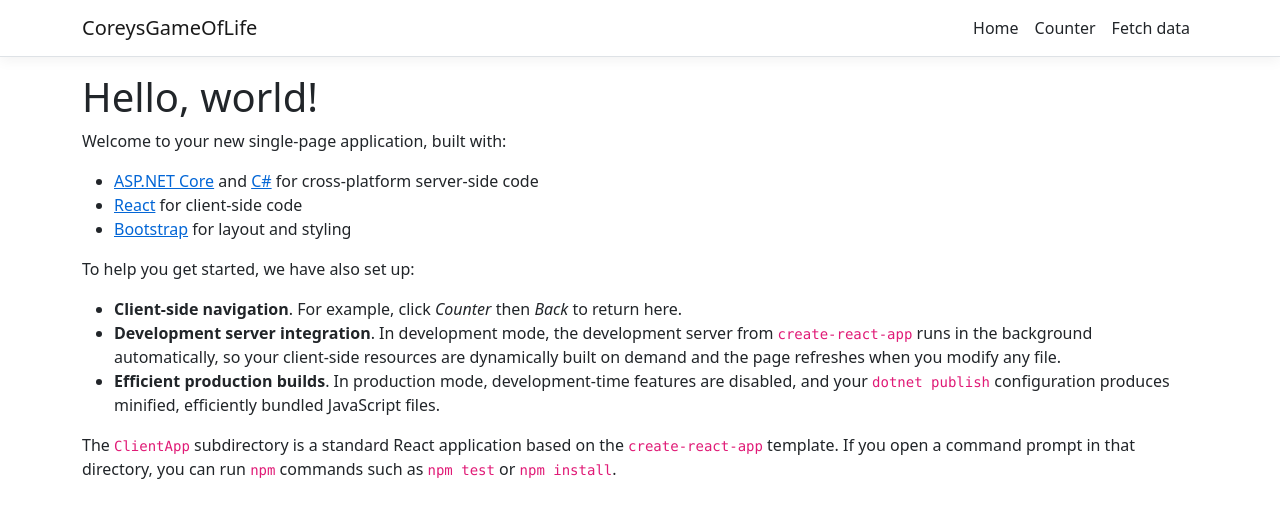
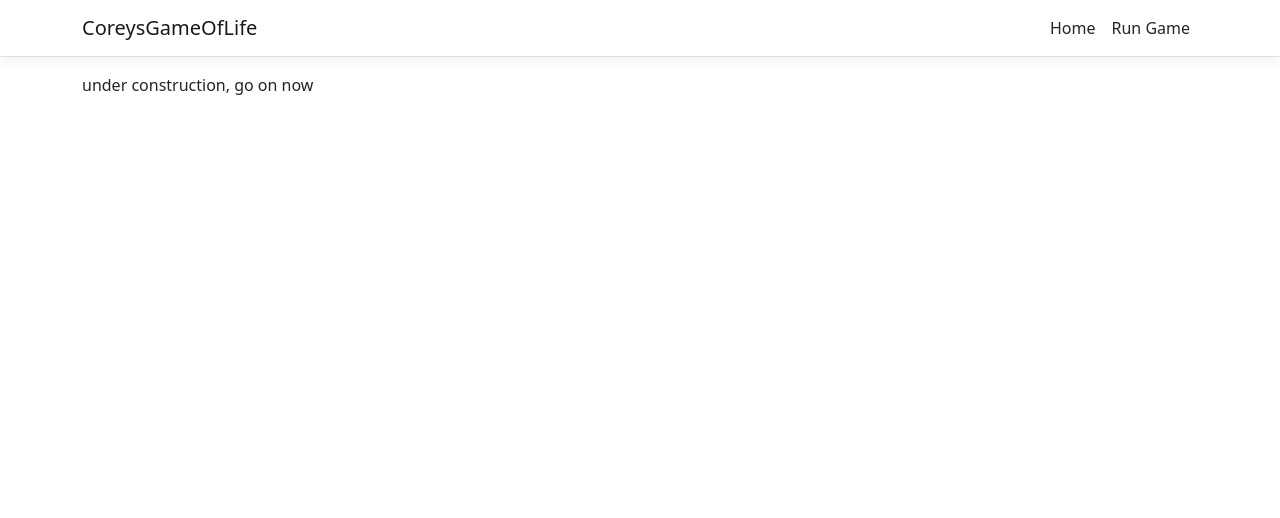
Before and after one commit to CoreyGreene/CoreysGameOfLife, a React (Create React App) app in the folder ClientApp/: page / in a window 1280 px wide. Shown: the top 518 px of the page. Built offline with nearby package versions, Linux system fonts and the light colour scheme.

Commit message:
renaming and commenting out default application stuff

```diff
--- a/ClientApp/src/components/Counter.js
+++ /dev/null
@@ -1,31 +0,0 @@
-import React, { Component } from 'react';
-
-export class Counter extends Component {
-  static displayName = Counter.name;
-
-  constructor(props) {
-    super(props);
-    this.state = { currentCount: 0 };
-    this.incrementCounter = this.incrementCounter.bind(this);
-  }
-
-  incrementCounter() {
-    this.setState({
-      currentCount: this.state.currentCount + 1
-    });
-  }
-
-  render() {
-    return (
-      <div>
-        <h1>Counter</h1>
-
-        <p>This is a simple example of a React component.</p>
-
-        <p aria-live="polite">Current count: <strong>{this.state.currentCount}</strong></p>
-
-        <button className="btn btn-primary" onClick={this.incrementCounter}>Increment</button>
-      </div>
-    );
-  }
-}
--- a/ClientApp/src/components/FetchData.tsx
+++ /dev/null
@@ -1,65 +0,0 @@
-import React from 'react';
-import { useState, useEffect } from 'react';
-
-interface Forecast {
-    date: string;
-    temperatureC: number;
-    temperatureF: number;
-    summary: string;
-}
-
-export default function FetchData() {
-    const [forecasts, setForecasts] = useState<Forecast[]>([]);
-    const [loading, setLoading] = useState<boolean>(true);
-
-    useEffect(() => {
-        async function populateWeatherData() {
-            const response = await fetch('weatherforecast');
-            const data = await response.json();
-            setForecasts(data);
-            setLoading(false);
-        }
-        populateWeatherData();
-    }, []);
-
-    function renderForecastsTable(forecasts: Forecast[]) {
-        return (
-            <table className='table table-striped' aria-labelledby='tableLabel'>
-                <thead>
-                    <tr>
-                        <th>Date</th>
-                        <th>Temp. (C)</th>
-                        <th>Temp. (F)</th>
-                        <th>Summary</th>
-                    </tr>
-                </thead>
-                <tbody>
-                    {forecasts.map((forecast) => (
-                        <tr key={forecast.date}>
-                            <td>{forecast.date}</td>
-                            <td>{forecast.temperatureC}</td>
-                            <td>{forecast.temperatureF}</td>
-                            <td>{forecast.summary}</td>
-                        </tr>
-                    ))}
-                </tbody>
-            </table>
-        );
-    }
-
-    const contents = loading ? (
-        <p>
-            <em>Loading...</em>
-        </p>
-    ) : (
-        renderForecastsTable(forecasts)
-    );
-
-    return (
-        <div>
-            <h1 id='tableLabel'>Weather forecast</h1>
-            <p>This component demonstrates fetching data from the server.</p>
-            {contents}
-        </div>
-    );
-}
--- a/ClientApp/src/components/Home.js
+++ b/ClientApp/src/components/Home.js
@@ -6,21 +6,8 @@ export class Home extends Component {
   render() {
     return (
       <div>
-        <h1>Hello, world!</h1>
-        <p>Welcome to your new single-page application, built with:</p>
-        <ul>
-          <li><a href='https://get.asp.net/'>ASP.NET Core</a> and <a href='https://msdn.microsoft.com/en-us/library/67ef8sbd.aspx'>C#</a> for cross-platform server-side code</li>
-          <li><a href='https://facebook.github.io/react/'>React</a> for client-side code</li>
-          <li><a href='http://getbootstrap.com/'>Bootstrap</a> for layout and styling</li>
-        </ul>
-        <p>To help you get started, we have also set up:</p>
-        <ul>
-          <li><strong>Client-side navigation</strong>. For example, click <em>Counter</em> then <em>Back</em> to return here.</li>
-          <li><strong>Development server integration</strong>. In development mode, the development server from <code>create-react-app</code> runs in the background automatically, so your client-side resources are dynamically built on demand and the page refreshes when you modify any file.</li>
-          <li><strong>Efficient production builds</strong>. In production mode, development-time features are disabled, and your <code>dotnet publish</code> configuration produces minified, efficiently bundled JavaScript files.</li>
-        </ul>
-        <p>The <code>ClientApp</code> subdirectory is a standard React application based on the <code>create-react-app</code> template. If you open a command prompt in that directory, you can run <code>npm</code> commands such as <code>npm test</code> or <code>npm install</code>.</p>
-      </div>
+        under construction, go on now
+     </div>
     );
   }
 }
--- a/ClientApp/src/components/NavMenu.js
+++ b/ClientApp/src/components/NavMenu.js
@@ -33,10 +33,7 @@ export class NavMenu extends Component {
                 <NavLink tag={Link} className="text-dark" to="/">Home</NavLink>
               </NavItem>
               <NavItem>
-                <NavLink tag={Link} className="text-dark" to="/counter">Counter</NavLink>
-              </NavItem>
-              <NavItem>
-                <NavLink tag={Link} className="text-dark" to="/fetch-data">Fetch data</NavLink>
+                <NavLink tag={Link} className="text-dark" to="/RunGame">Run Game</NavLink>
               </NavItem>
             </ul>
           </Collapse>
--- /dev/null
+++ b/ClientApp/src/components/RunGame.tsx
@@ -0,0 +1,67 @@
+import React from 'react';
+import { useState, useEffect } from 'react';
+
+interface Forecast {
+    date: string;
+    temperatureC: number;
+    temperatureF: number;
+    summary: string;
+}
+
+export default function RunGame() {
+    //const [forecasts, setForecasts] = useState<Forecast[]>([]);
+    //const [loading, setLoading] = useState<boolean>(true);
+
+    // useEffect(() => {
+    //     async function populateWeatherData() {
+    //         const response = await fetch('weatherforecast');
+    //         const data = await response.json();
+    //         setForecasts(data);
+    //         setLoading(false);
+    //     }
+    //     populateWeatherData();
+    // }, []);
+
+    // function renderForecastsTable(forecasts: Forecast[]) {
+    //     return (
+    //         <table className='table table-striped' aria-labelledby='tableLabel'>
+    //             <thead>
+    //                 <tr>
+    //                     <th>Date</th>
+    //                     <th>Temp. (C)</th>
+    //                     <th>Temp. (F)</th>
+    //                     <th>Summary</th>
+    //                 </tr>
+    //             </thead>
+    //             <tbody>
+    //                 {forecasts.map((forecast) => (
+    //                     <tr key={forecast.date}>
+    //                         <td>{forecast.date}</td>
+    //                         <td>{forecast.temperatureC}</td>
+    //                         <td>{forecast.temperatureF}</td>
+    //                         <td>{forecast.summary}</td>
+    //                     </tr>
+    //                 ))}
+    //             </tbody>
+    //         </table>
+    //     );
+    // }
+
+    //const contents = loading ? (
+    //    <p>
+    //        <em>Loading...</em>
+    //    </p>
+    //) : (
+    //    renderForecastsTable(forecasts)
+    //);
+
+    return (
+        <div>
+            <h1> step 1, show a grid</h1>
+            <h1> step 2, allows clicks to change tile color</h1>
+            <h1> step 3, save grid and clicks to array</h1>
+            <h1> step 4, send array to backend for "logic"</h1>
+            <h1> step 5, send array back to front end to view logic</h1>
+        </div>
+    );
+}
```
Also changed, not shown: ClientApp/src/AppRoutes.js (+3 -8 lines).
